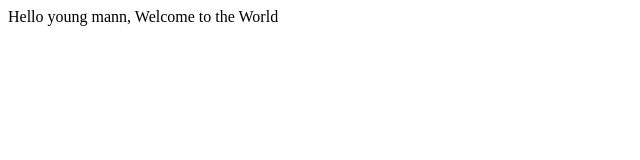
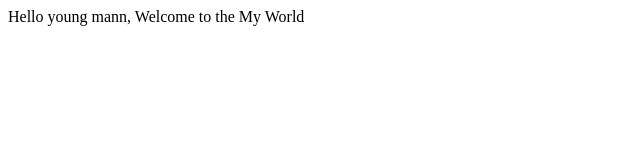
Before and after one commit to princewill-opah/ReactApp, a React (Create React App) app: page / in a window 1280 px wide. Shown: the top 160 px of the page, without its empty margins (0-640 px from the left). Built offline with nearby package versions, Linux system fonts and the light colour scheme; the HTML template or start-up script is replaced by a standard one.

Commit message:
Update App.js

```diff
--- a/src/App.js
+++ b/src/App.js
@@ -1,7 +1,7 @@
 import React from 'react';
 
 function App() {
-  const value = 'World';
+  const value = 'My World';
   return <div>Hello young mann, Welcome to the {value} {process.env.ECHO_XX}</div>;
 }
 
```
